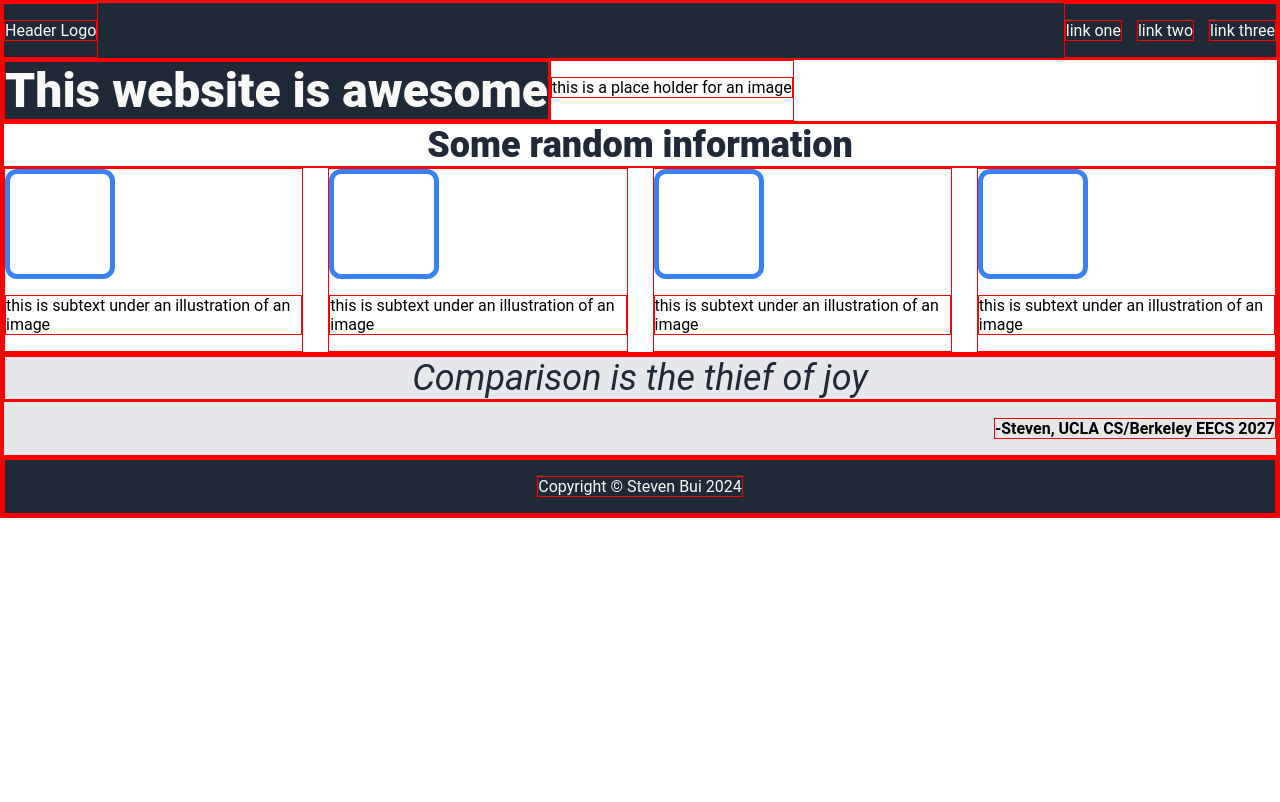
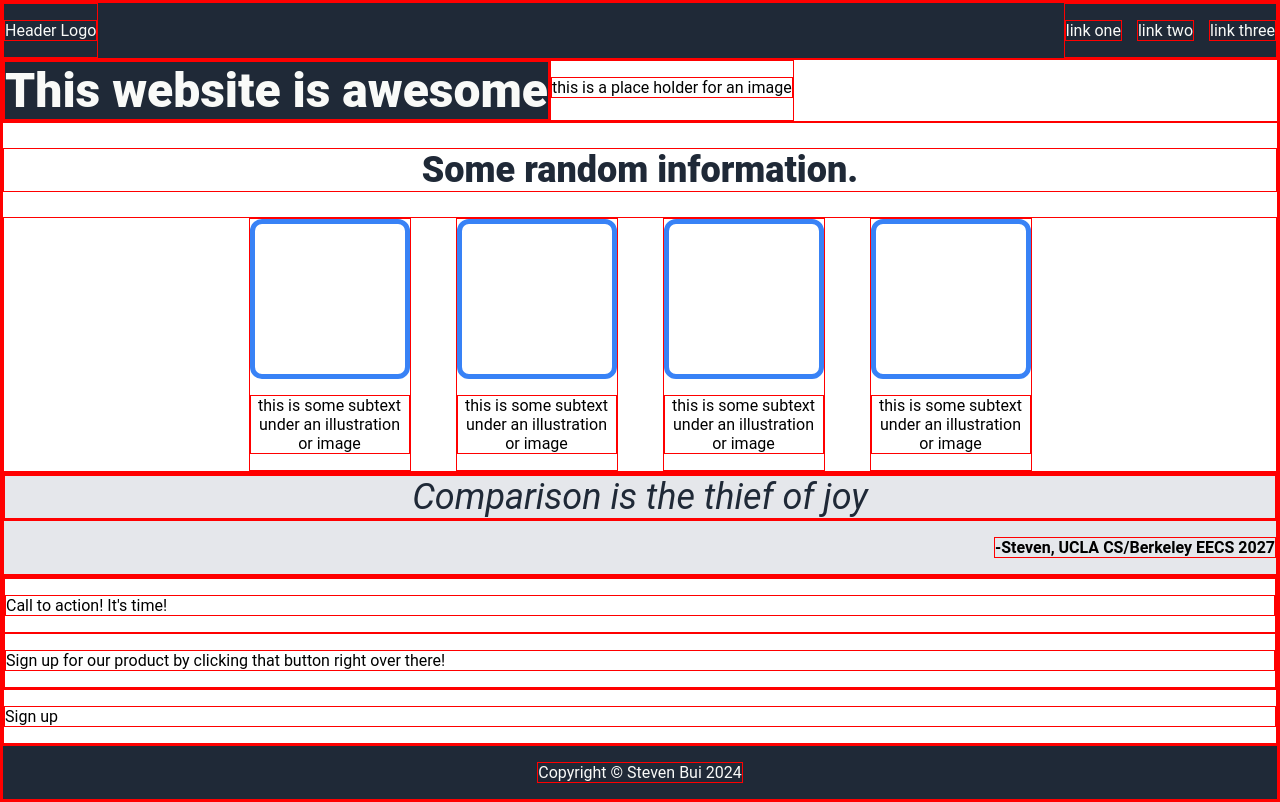
Before and after one commit to sbui056/top-landing-page, a plain HTML site: page index.html in a window 1280 px wide. Drawn offline with Linux system fonts and the light colour scheme.

Commit message:
finish html text, could work around divs to style

```diff
--- a/index.html
+++ b/index.html
@@ -26,23 +26,23 @@
         </div>
     </div>
     <div class="icon-boxes">
-        <div class="title"> Some random information </div>
+        <div class="title"> Some random information. </div>
         <div class="boxes-container">
         <div class="box1">
             <div class="box"></div>
-            <p> this is subtext under an illustration of an image</p>
+            <p> this is some subtext under an illustration or image</p>
         </div>
         <div class="box2">
             <div class="box"></div>
-            <p> this is subtext under an illustration of an image</p>
+            <p> this is some subtext under an illustration or image</p>
         </div>
         <div class="box3">
             <div class="box"></div>
-            <p> this is subtext under an illustration of an image</p>
+            <p> this is some subtext under an illustration or image</p>
         </div>
         <div class="box4">
             <div class="box"></div>
-            <p> this is subtext under an illustration of an image</p>
+            <p> this is some subtext under an illustration or image</p>
         </div>
         </div>
     </div>
@@ -55,7 +55,17 @@
         </div>
     </div>
     <div class="signup">
-        <div class
+        <div class="call">
+            <div class="call-head">
+                <p>Call to action! It's time!</p>
+            </div>
+            <div class="call-body">
+                <p> Sign up for our product by clicking that button right over there!</p>
+            </div>
+        </div>
+        <div class="signup2">
+            <p>Sign up</p>
+        </div>
     </div>
     <div class="footer">
         <p> Copyright © Steven Bui 2024 </p>
--- a/styles.css
+++ b/styles.css
@@ -22,7 +22,6 @@ body {
 .header2 {
     display: flex;
     flex-direction: row;
-    flex-grow: 1;
 }
 
 .hero {
@@ -40,23 +39,35 @@ body {
     font-size: 36px;
     font-weight: 900;
     color: #1F2937;
+    margin: 25px 0px;
 }
 
 .boxes-container {
     display: flex;
-    gap: 25px;
+    gap: 45px;
     justify-content: center;
 }
+
 .box {
-    width: 100px;
-    height: 100px;
+    width: 150px;
+    height: 150px;
     border: 5px #3882F6 solid;
     border-radius: 12px;
 }
 
+.box1, .box2, .box3, .box4 {
+    display: flex;
+    flex-direction: column;
+    flex-wrap: wrap;
+    width: 160px;
+    text-align: center;
+}
+
 .quote-container {
     background-color: #E5E7EB;
-    margin: 0;
+    display: flex;
+    flex-direction: column;
+
 }
 
 .quote {
```
